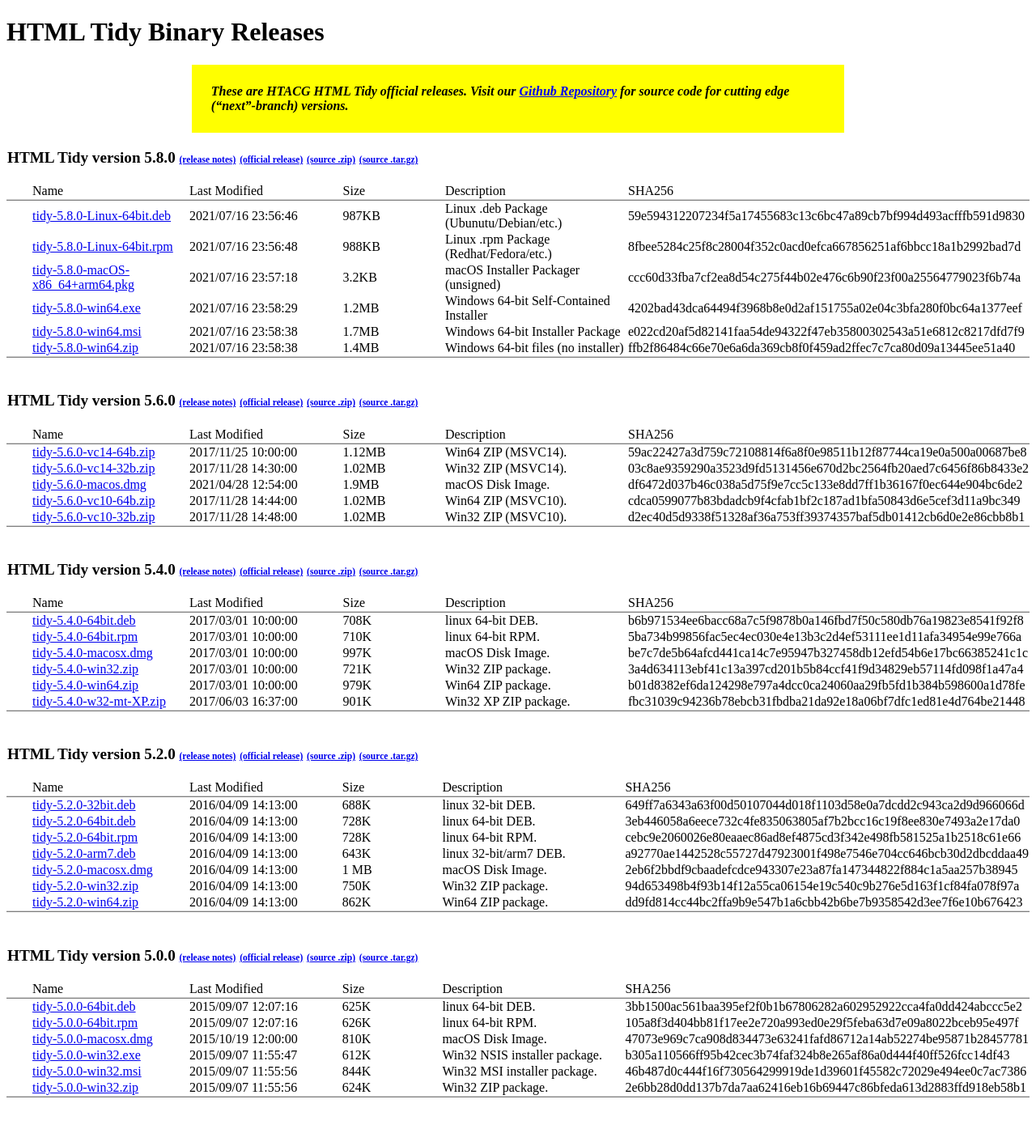
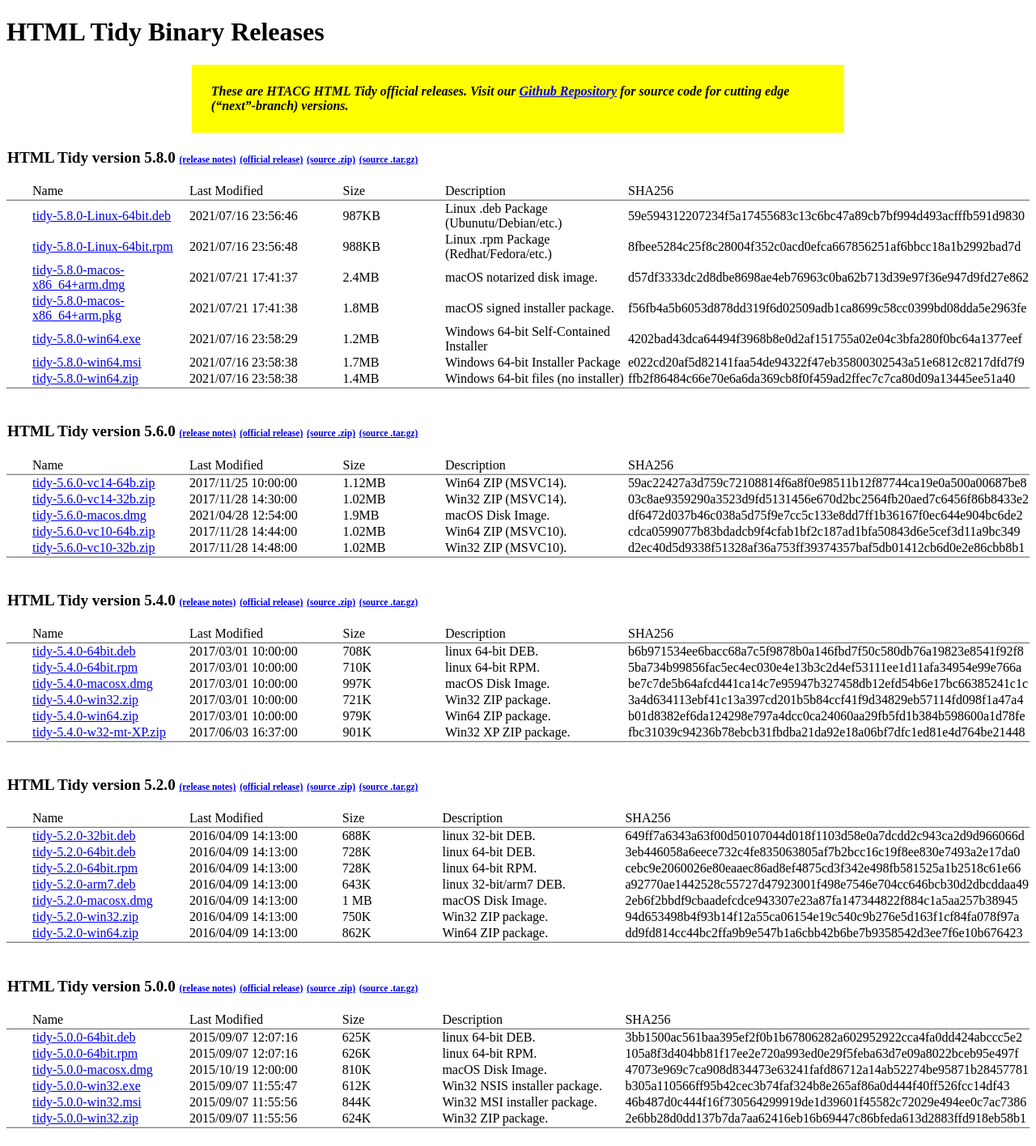
Before and after one commit to htacg/html-tidy.org.binaries, a Jekyll site: the page built from index.html, in a window 1280 px wide. Shown: the whole page at 81% size. Built offline with Jekyll 4.4.1, drawn with Linux system fonts in a browser that asks for light colours; before the commit the page ends 1378 px from its top, so only the background shows below that.

Commit message:
Updated macOS binaries.

```diff
--- a/_data/tidy.yml
+++ b/_data/tidy.yml
@@ -14,11 +14,17 @@
       describe: Linux .rpm Package (Redhat/Fedora/etc.)
       sha256: 8fbee5284c25f8c28004f352c0acd0efca667856251af6bbcc18a1b2992bad7d
 
-    - filename: tidy-5.8.0-macOS-x86_64+arm64.pkg
-      filesize: 3.2KB
-      modified: 2021/07/16 23:57:18
-      describe: macOS Installer Packager (unsigned)
-      sha256: ccc60d33fba7cf2ea8d54c275f44b02e476c6b90f23f00a25564779023f6b74a
+    - filename: tidy-5.8.0-macos-x86_64+arm.dmg
+      filesize: 2.4MB
+      modified: 2021/07/21 17:41:37
+      describe: 'macOS notarized disk image.'
+      sha256: d57df3333dc2d8dbe8698ae4eb76963c0ba62b713d39e97f36e947d9fd27e862
+
+    - filename: tidy-5.8.0-macos-x86_64+arm.pkg
+      filesize: 1.8MB
+      modified: 2021/07/21 17:41:38
+      describe: 'macOS signed installer package.'
+      sha256: f56fb4a5b6053d878dd319f6d02509adb1ca8699c58cc0399bd08dda5e2963fe
 
     - filename: tidy-5.8.0-win64.exe
       filesize: 1.2MB
```
